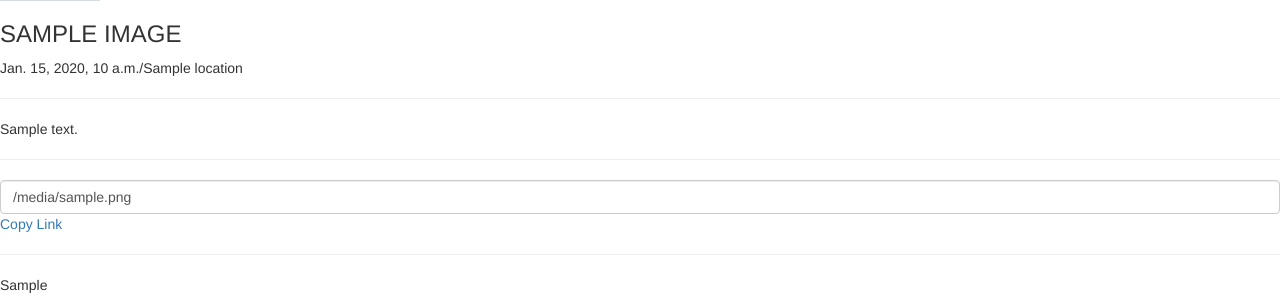
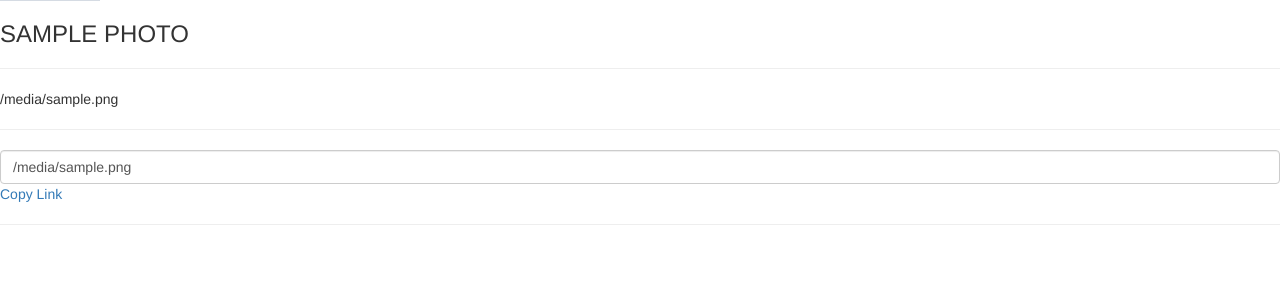
Before and after one commit to gkarumbi/my-gallery-app, a Django app: template gallery/templates/photo.html in a window 1280 px wide. Shown: the part 617-922 px from the top of the page. After the commit the page ends 842 px from the top, so only its background shows below. Run offline with Django 3.2, Linux system fonts and the light colour scheme; the template is opened without the code that fills it: most values are stand-ins (such as "Sample title", 1, 10 or a date in 2020); grey boxes marked "Sample" are stand-in pictures; some libraries are stand-ins or nearby versions.

Commit message:
Add html to display an individual photo

```diff
--- a/gallery/templates/photo.html
+++ b/gallery/templates/photo.html
@@ -11,24 +11,24 @@
     }
 </script>
 
-<div class="uk-card uk-card-default uk-grid-collapse uk-child-width-1-2@s uk-margin" uk-grid>
+<div class="uk-card uk-card-default uk-grid-collapse uk-child-width-1-2@s uk-margin" >
     <div class="uk-card-media-left uk-cover-container">
-        <img src="{{image.image.url}}" alt="" uk-cover>
+        <img src="{{photo.image.url}}" alt="" uk-cover>
         <canvas width="900" height="500"></canvas>
     </div>
     <div>
         <div class="uk-card-body uk-card-secondary">
             <div class="uk-text-center uk-card-body uk-text-large ">
-                <h3 class="uk-card-title" >{{image.name|upper}}</h3>
-                <p>{{image.time_uloaded}}/{{image.location}}</p>
+                <h3 class="uk-card-title" >{{photo.image_name|upper}}</h3>
+
                 <hr>
-                <p >{{image.descripton}}</p>
+                <p >{{photo.image_descripton}}</p>
                 <hr>
 
-                <input class="form-control" type="text" value="{{image.image}}" id="myInput">
+                <input class="form-control" type="text" value="{{photoimage}}" id="myInput">
                 <a onclick="copyToClipBoard()" class="uk-button uk-button-primary">Copy Link</a>
                 <hr>
-                <p>{{image.categories.}}</p>
+
             </div>
         </div>
     </div>
```
